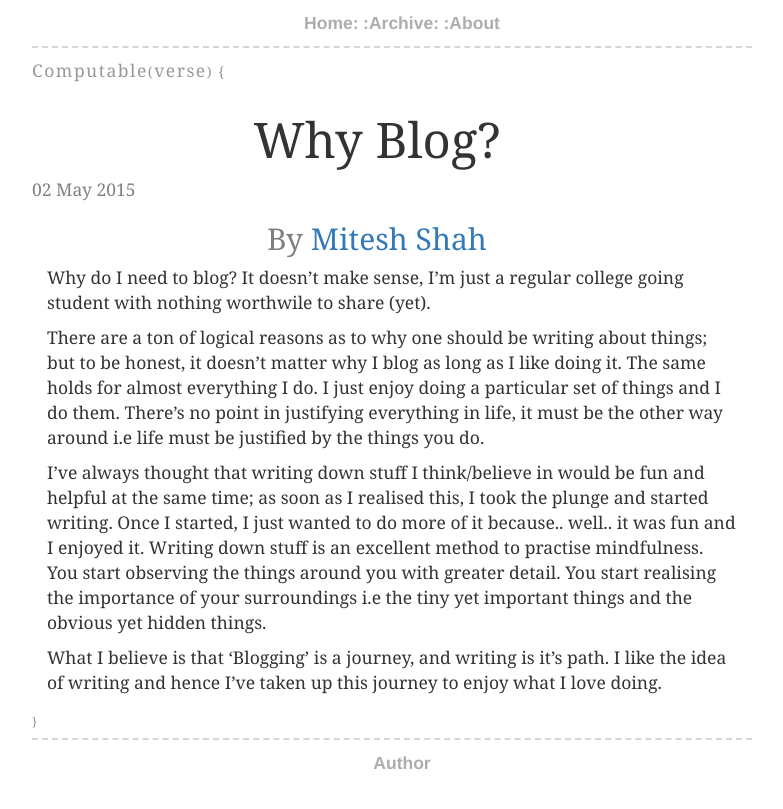
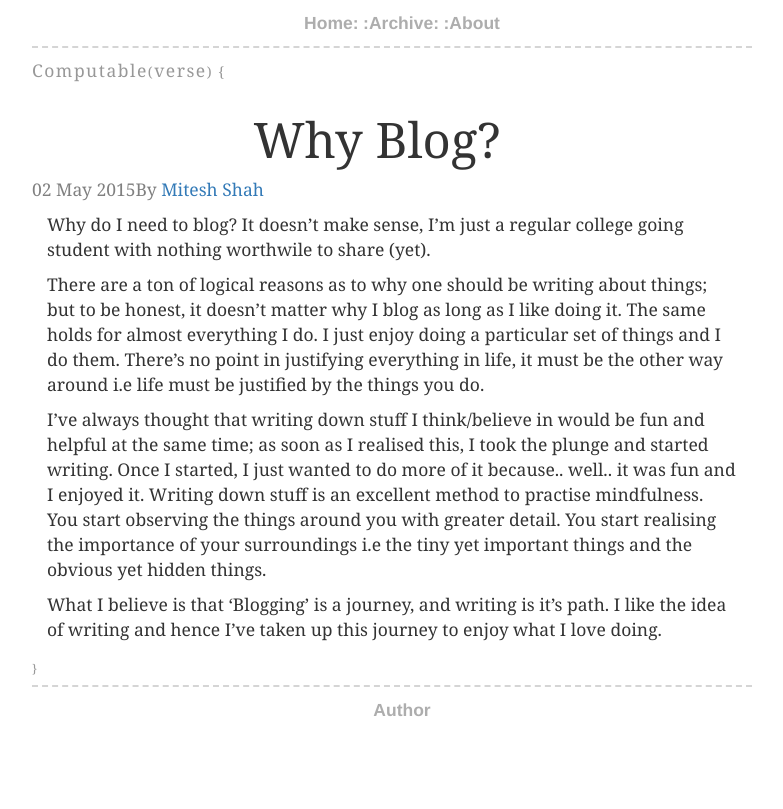
Before and after one commit to ACidDrinkeR/lol.github.io, a Jekyll site: the page built from _posts/2015-05-02-why-blog.md, in a window 1280 px wide. Shown: the top 809 px of the page, without its empty margins (263-1046 px from the left). Built offline with Jekyll 4.4.1, drawn with Linux system fonts in a browser that asks for light colours; nearby versions of some CDN libraries; library files that are not in the unit come from our copies.

Commit message:
Update post.html

```diff
--- a/_layouts/post.html
+++ b/_layouts/post.html
@@ -4,8 +4,7 @@ comments: true
 ---
 
 <h1 class="text-center">{{ page.title }}</h1>
-<p class="meta myGray">{{ page.date | date_to_string }}</p>
-<h2 class="myGray text-center">By <a href="http://miteshms.me/author/">Mitesh Shah</a></h2>
+<p class="meta myGray">{{ page.date | date_to_string }}<span class="myGray text-center">By <a href="http://miteshms.me/author/">Mitesh Shah</a></span></p>
 
 <div class="post container">
   {{ content }}
```
